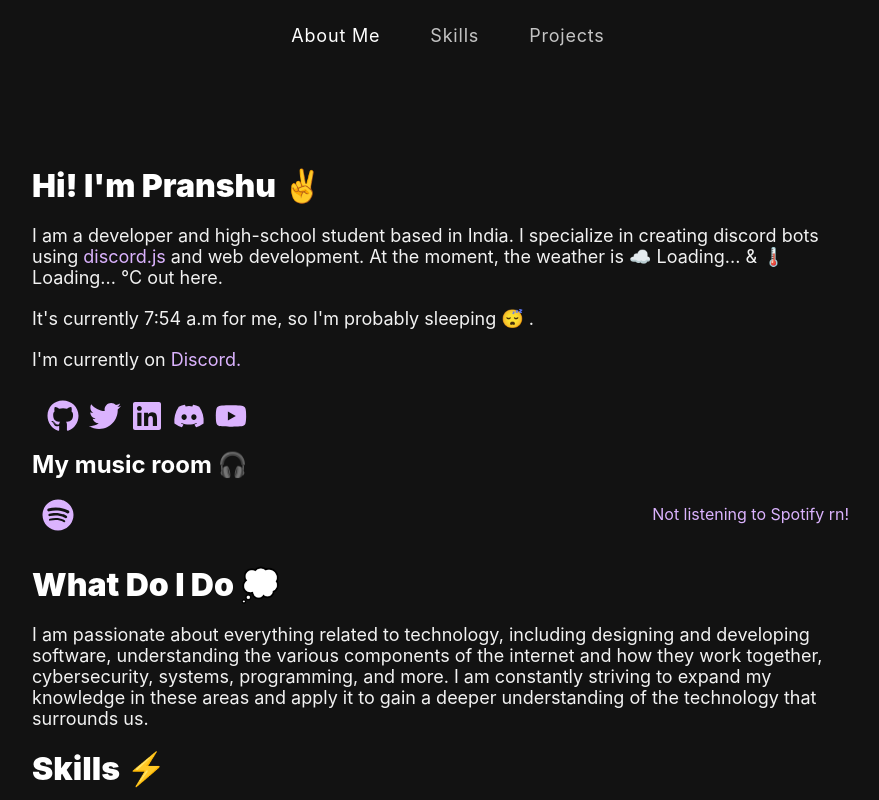
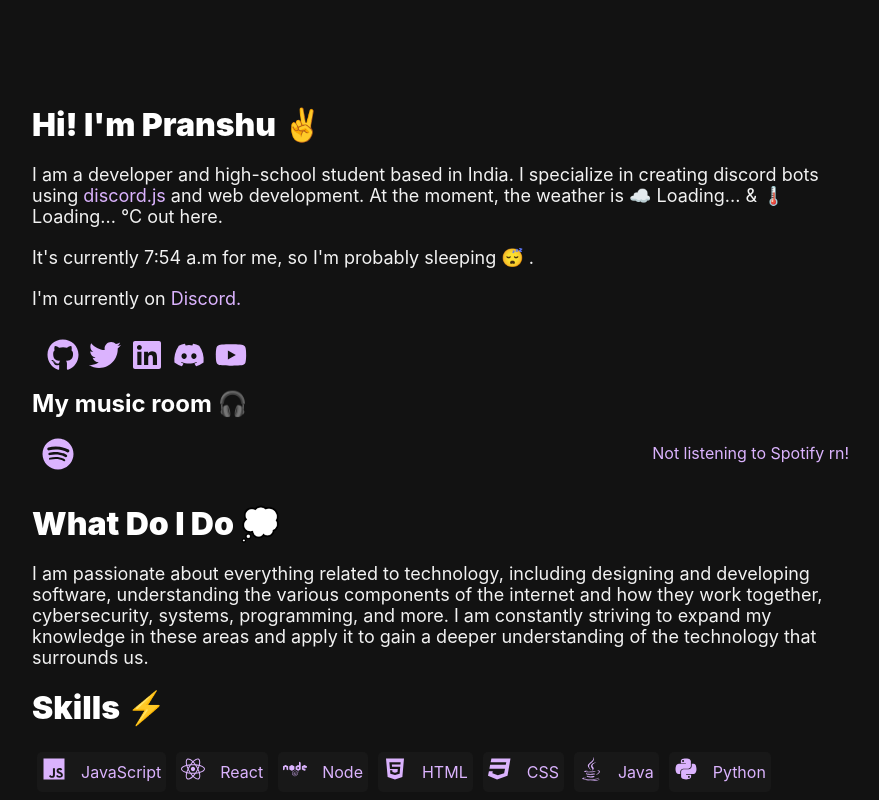
Before and after one commit to pranshu05/pranshu05.vercel.app, a React (Create React App) app: page / in a window 1280 px wide. Shown: the top 800 px of the page, without its empty margins (192-1071 px from the left). Built offline with nearby package versions, Linux system fonts and the light colour scheme; no server answers.

Commit message:
removed navbar

```diff
--- a/src/App.css
+++ b/src/App.css
@@ -41,47 +41,6 @@ a:active {
   color: #dbb3fe;
 }
 /* Default CSS End*/
-
-/* Navbar CSS Start */
-nav.navbar {
-  position: relative;
-  top: -100px;
-  width: 100vw;
-  padding-top: 20px;
-  padding-bottom: 20px;
-  left: 50%;
-  transform: translate(-50%, 0%);
-  transition: all 0.2s ease-in-out;
-  text-align: center;
-  z-index: 9999;
-}
-nav.navbar .navbar-nav .nav-link.navbar-link {
-  font-weight: 400;
-  color: #fff;
-  letter-spacing: 0.8px;
-  padding: 0 25px;
-  font-size: 18px;
-  opacity: 0.75;
-}
-nav.navbar .navbar-nav a.nav-link.navbar-link:hover,
-nav.navbar .navbar-nav a.nav-link.navbar-link.active {
-  opacity: 1;
-}
-nav.navbar.scrolled {
-  background-color: #181818;
-}
-span.navbar-text {
-  display: flex;
-  align-items: center;
-}
-@media (max-width: 400px) {
-  nav.navbar .navbar-nav .nav-link.navbar-link {
-    font-size: medium;
-    letter-spacing: 0px;
-  }
-}
-
-/* Navbar CSS End */
 
 /* HomePage CSS Start*/
 .home-page-cont {
--- a/src/Pages/HomePage.js
+++ b/src/Pages/HomePage.js
@@ -1,4 +1,3 @@
-import { NavBar } from '../components/NavBar'
 import { Projects } from '../components/Projects'
 import { AboutMe } from '../components/AboutMe'
 import { Footer } from '../components/Footer'
@@ -8,7 +7,6 @@ import { Link } from 'react-router-dom'
 export const HomePage = () => {
     return (
         <div className="home-page-cont">
-            <NavBar />
             <AboutMe />
             <Projects />
             <GitHub />
--- a/src/components/NavBar.js
+++ /dev/null
@@ -1,75 +0,0 @@
-import { useState, useEffect } from 'react'
-import { Navbar, Nav, Container } from 'react-bootstrap'
-
-export const NavBar = () => {
-    const [activeLink, setActiveLink] = useState('about-me')
-    const [scrolled, setScrolled] = useState(false)
-
-    useEffect(() => {
-        const onScroll = () => {
-            if (window.scrollY > 50) {
-                setScrolled(true)
-            } else {
-                setScrolled(false)
-            }
-        }
-
-        window.addEventListener('scroll', onScroll)
-
-        return () => window.removeEventListener('scroll', onScroll)
-    }, [])
-
-    const onUpdateActiveLink = (value) => {
-        setActiveLink(value)
-
-        const section = document.getElementById(value)
-        window.scrollTo({
-            top: section.offsetTop,
-            behavior: 'smooth',
-        })
-    }
-
-    return (
-        <Navbar expand="md" className={scrolled ? 'scrolled' : ''}>
-            <Container>
-                <Navbar.Collapse id="basic-navbar-nav">
-                    <Nav className="ms-auto">
-                        <Nav.Link
-                            href="#about-me"
-                            className={
-                                activeLink === 'about-me'
-                                    ? 'active navbar-link'
-                                    : 'navbar-link'
-                            }
-                            onClick={() => onUpdateActiveLink('about-me')}
-                        >
-                            About Me
-                        </Nav.Link>
-                        <Nav.Link
-                            href="#techs"
-                            className={
-                                activeLink === 'techs'
-                                    ? 'active navbar-link'
-                                    : 'navbar-link'
-                            }
-                            onClick={() => onUpdateActiveLink('techs')}
-                        >
-                            Skills
-                        </Nav.Link>
-                        <Nav.Link
-                            href="#projects"
-                            className={
-                                activeLink === 'projects'
-                                    ? 'active navbar-link'
-                                    : 'navbar-link'
-                            }
-                            onClick={() => onUpdateActiveLink('projects')}
-                        >
-                            Projects
-                        </Nav.Link>
-                    </Nav>
-                </Navbar.Collapse>
-            </Container>
-        </Navbar>
-    )
-}
```
